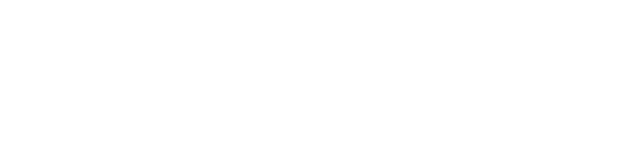
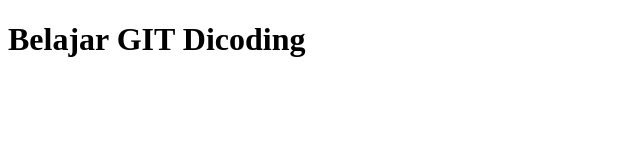
Before and after one commit to aflah201/my-repo-from-remote, a plain HTML site: page index.html in a window 1280 px wide. Shown: the whole page, without its empty margins (0-640 px from the left). Drawn offline with Linux system fonts and the light colour scheme.

Commit message:
Update Header 1

```diff
--- a/index.html
+++ b/index.html
@@ -7,6 +7,6 @@
   <title>Remote Sourcetree</title>
 </head>
 <body>
-
+  <h1>Belajar GIT Dicoding</h1>
 </body>
 </html>
```
